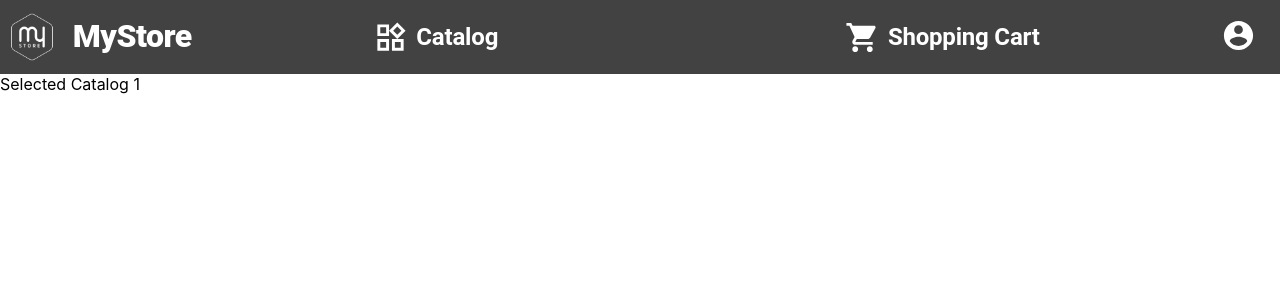
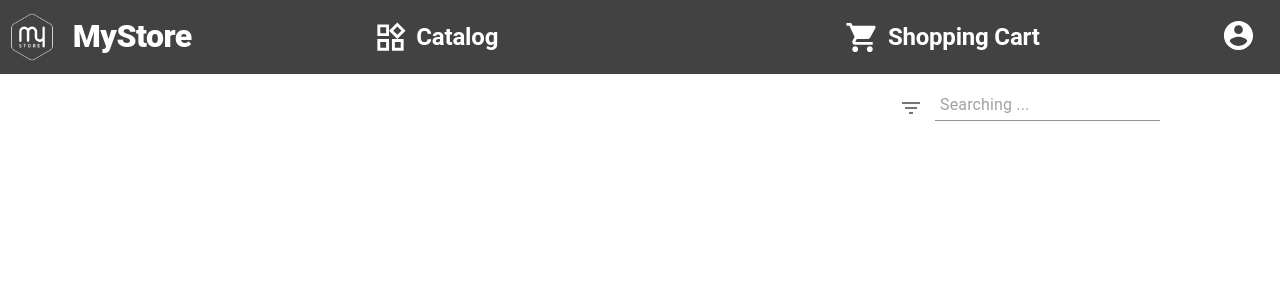
Before and after one commit to KhairutdinovEmmanuel/MyStoreFront, a Next.js app: page /catalog/1 in a window 1280 px wide. Shown: the top 300 px of the page. Built offline with nearby package versions, Linux system fonts and the light colour scheme.

Commit message:
Add filter product form on selected catalog page

```diff
--- a/components/containers/SelectedCatalogPage.tsx
+++ b/components/containers/SelectedCatalogPage.tsx
@@ -1,10 +1,60 @@
+// Core
+import { useEffect, useState } from "react";
 // Components
 import SelectedCatalogPage from "../public-pages/SelectedCatalogPage";
+// Hooks
+import useMockData from "../../hooks/useMockData";
+// Types
 import { ISelectedCatalogPageContainerProps } from "../public-pages/SelectedCatalogPage/interfaces";
+import { InitialFilter, ISelectsOptions } from "../FilterProduct/filter.interfaces";
 
 const SelectedCatalogPageContainer: React.FC<ISelectedCatalogPageContainerProps> = (props) => {
+
+  const {
+    selectedCatalog,
+  } = props;
+
+  const [brandProduct, setBrandProduct] = useState([]);
+  const [catagoryProduct, setCategoryProduct] = useState([]);
+
+  const responseBrandProducts = useMockData("GET_BRAND_PRODUCTS", {});
+  const responseCategoryProducts = useMockData("GET_CATEGORY_PRODUCTS", {});
+
+  const initialFilter: InitialFilter = {
+    catalog: selectedCatalog,
+    price: 1600,
+    popularity: true,
+  }
+
+  const selectsOptions: ISelectsOptions = {
+    category: catagoryProduct,
+    brand: brandProduct,
+  }
+
+  const onFilter = (values: InitialFilter): void => {
+    console.log("values", values);
+  }
+
+  useEffect(() => {
+    if(responseBrandProducts.loading) return;
+    if(responseBrandProducts.data) {
+      setBrandProduct(responseBrandProducts.data);
+    }
+  }, [responseBrandProducts])
+
+  useEffect(() => {
+    if(responseCategoryProducts.loading) return;
+    if(responseCategoryProducts.data) {
+      setCategoryProduct(responseCategoryProducts.data);
+    }
+  }, [responseCategoryProducts])
+
   return (
-    <SelectedCatalogPage selectedCatalog={props.selectedCatalog} />
+    <SelectedCatalogPage
+      initialFilter={initialFilter}
+      selectsOptions={selectsOptions}
+      onFilter={onFilter}
+    />
   )
 }
 
--- a/components/public-pages/SelectedCatalogPage/index.tsx
+++ b/components/public-pages/SelectedCatalogPage/index.tsx
@@ -1,15 +1,29 @@
+// Styles
+import useStyles from './styles';
 // Types
+import FilterProduct from "../../FilterProduct";
 import { ISelectedCatalogPageProps } from "./interfaces";
+
 
 const SelectedCatalogPage: React.FC<ISelectedCatalogPageProps> = (props) => {
 
   const {
-    selectedCatalog,
+    initialFilter,
+    selectsOptions,
+    onFilter,
   } = props;
+
+  const classes = useStyles();
 
   return (
     <>
-      Selected Catalog {selectedCatalog}
+      <div className={classes.containerFilterProduct}>
+        <FilterProduct
+          initialFilter={initialFilter}
+          selectsOptions={selectsOptions}
+          onFilter={onFilter}
+        />
+      </div>
     </>
   )
 };
--- /dev/null
+++ b/components/public-pages/SelectedCatalogPage/styles.ts
@@ -0,0 +1,6 @@
+import { makeStyles } from "@material-ui/core";
+import stylesFilterProduct from '../../../styles/FilterProduct';
+
+export default makeStyles((theme) => ({
+  ...stylesFilterProduct(theme),
+}));
```
Also changed, not shown: components/public-pages/SelectedCatalogPage/interfaces.ts (+8 -2 lines).
